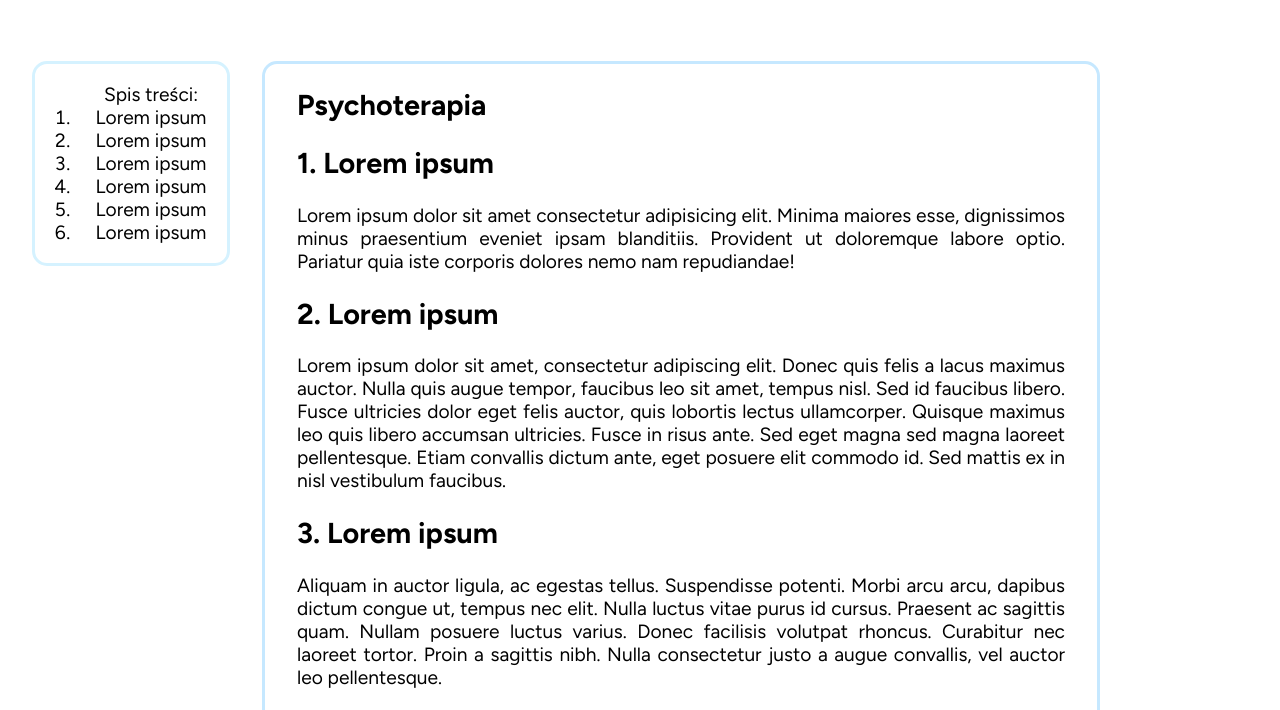
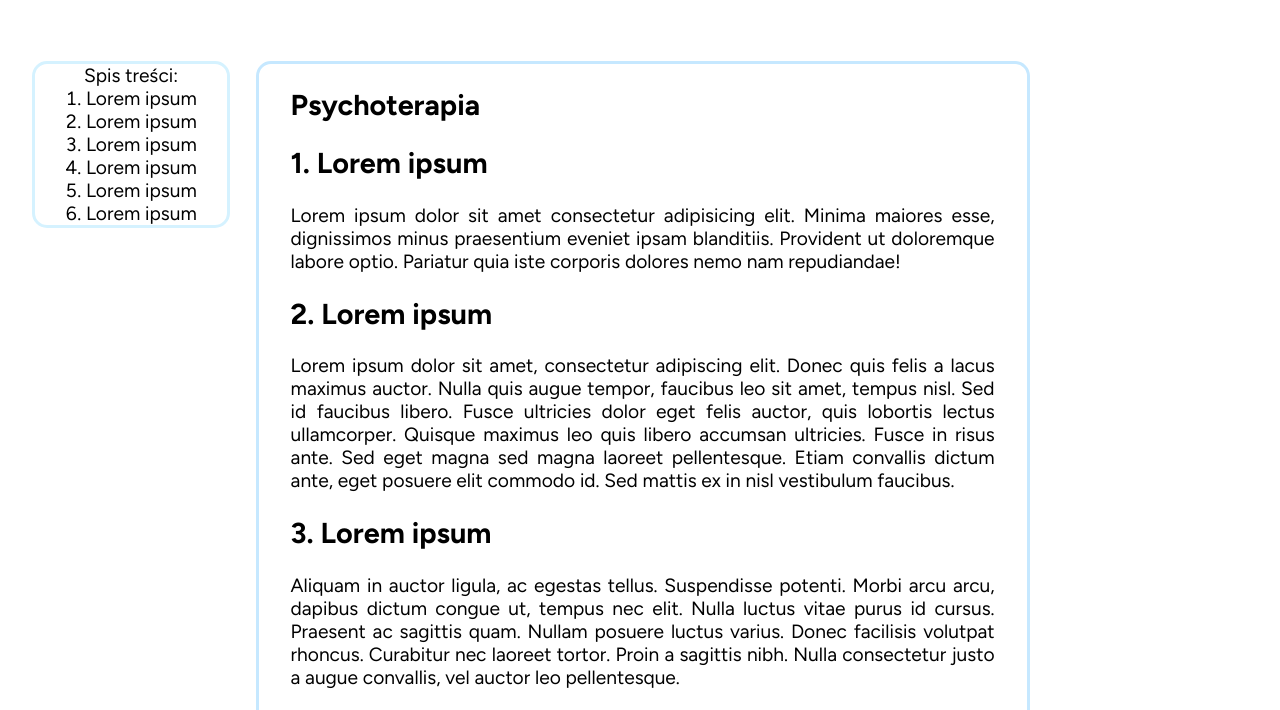
Before and after one commit to RY34/strona_dm, a plain HTML site: page index.html in a window 1280 px wide. Shown: the part 553-1263 px from the top of the page. Drawn offline with Linux system fonts and the light colour scheme.

Commit message:
css adjustments

```diff
--- a/style.css
+++ b/style.css
@@ -74,23 +74,31 @@ main {
     justify-content: flex-start;
     flex-direction: row;
     flex-wrap: nowrap;
+    align-content: left;
 }
 .tab_of_con {
     text-align: center;
     flex-basis: 15%;
     align-self: flex-start;
-    margin: 0 2.5%;
+    margin: 0 2% 0 2.5%;
     position: sticky;
     top: 100px;
     border: 3px solid var(--accent-color);
     border-radius: 15px;
 }
 article {
-    flex-basis: 60%;
+    flex-basis: 55%;
     text-align: justify;
     border: 3px solid var(--secondary-accent);
     border-radius: 15px;
     padding: 0 2.5% 2.5% 2.5%;
+}
+.tab_of_con > ol {
+    margin: auto;
+    display: block;
+    width: 80%;
+    padding: 0;
+    list-style-position: inside;
 }
 .singular_article {
     margin: 0 auto;
@@ -122,7 +130,7 @@ article {
     margin-bottom: 0;
 }
 footer {
-    border-top: 1px solid var(--secondary-text);
+    padding: 10px 0 0 0;
     font-size: 0.9rem;
     background-color: lightgray;
     color: var(--secondary-text);
```
